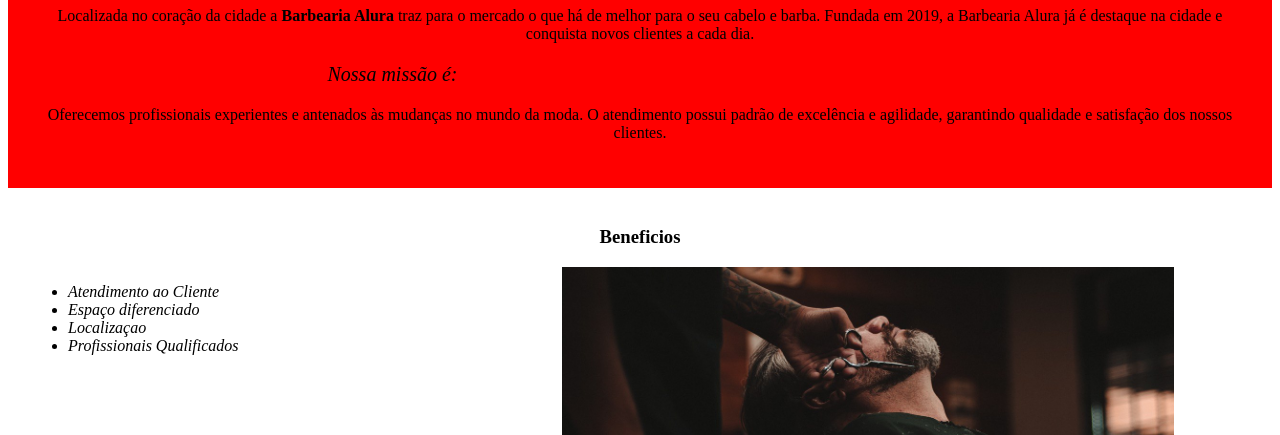
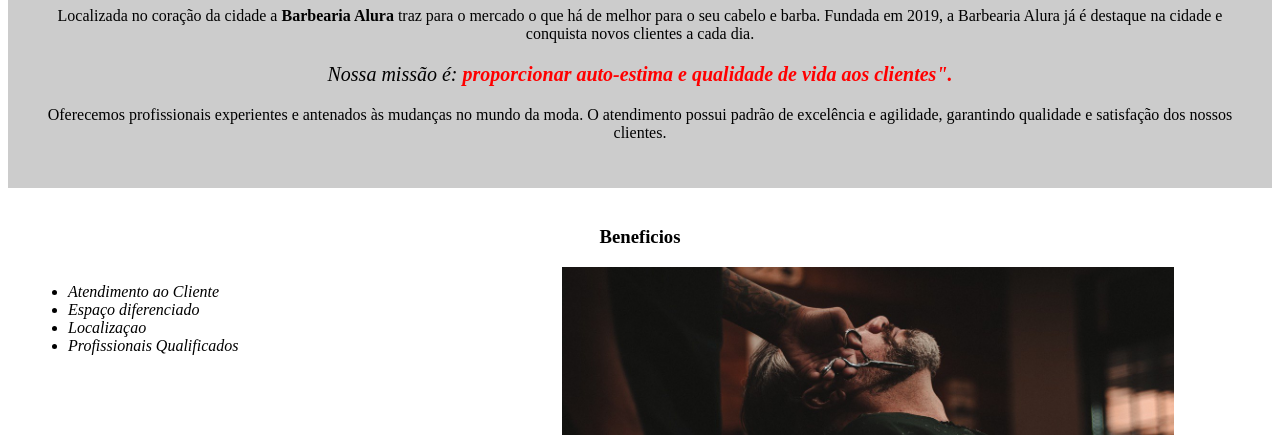
Before and after one commit to PEDROSO02/barbearia-alura, a plain HTML site: page index.html in a window 1280 px wide. Shown: the part 665-1100 px from the top of the page. Drawn offline with Linux system fonts and the light colour scheme.

Commit message:
Alteração de Cor do header e imagens

```diff
--- a/style.css
+++ b/style.css
@@ -2,7 +2,7 @@
   width: 100%;
 }
 .principal{
-  background: red;
+  background: #CCCCCC;
   padding:30px;
 }
 .titulo-principal{
```
